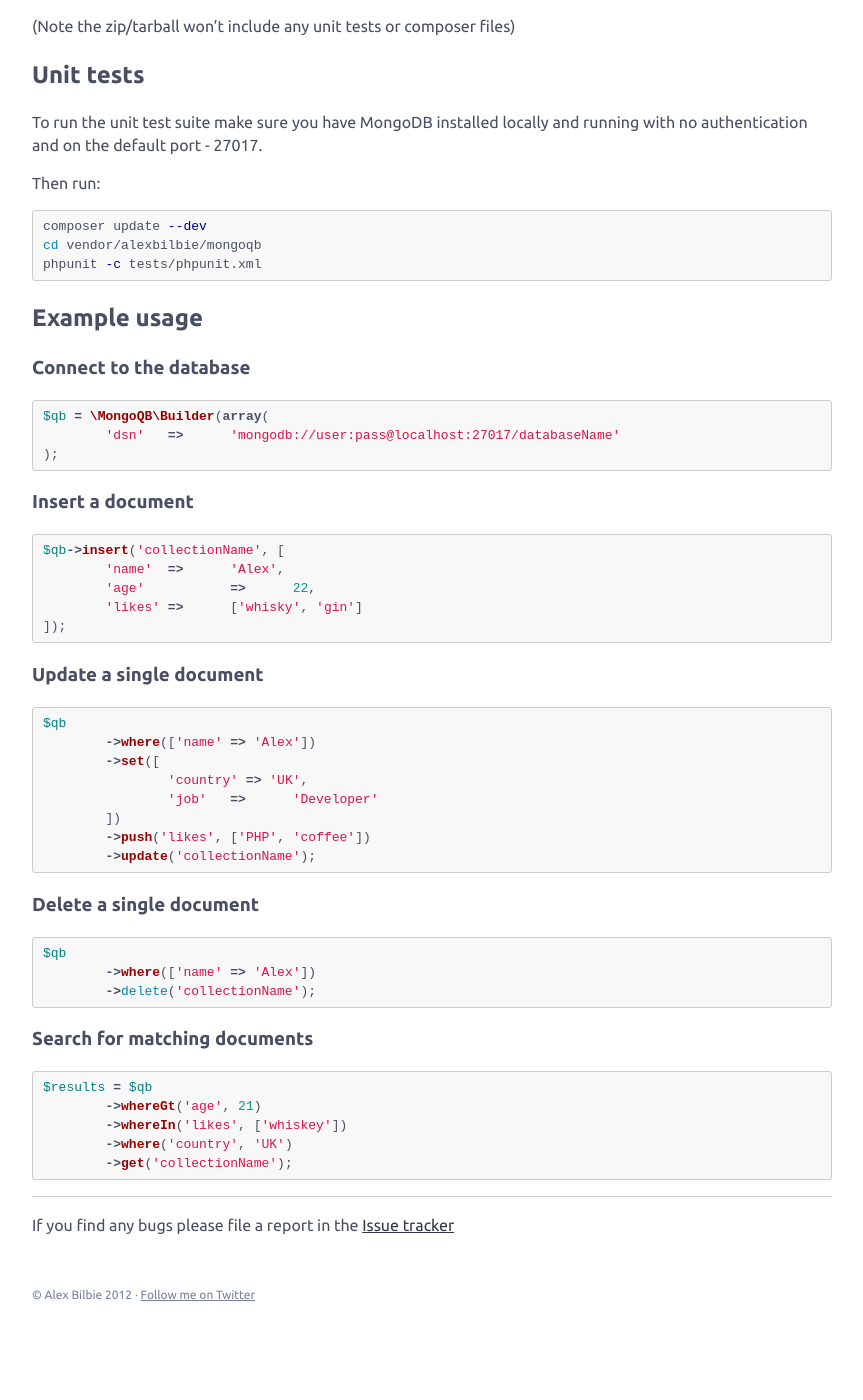
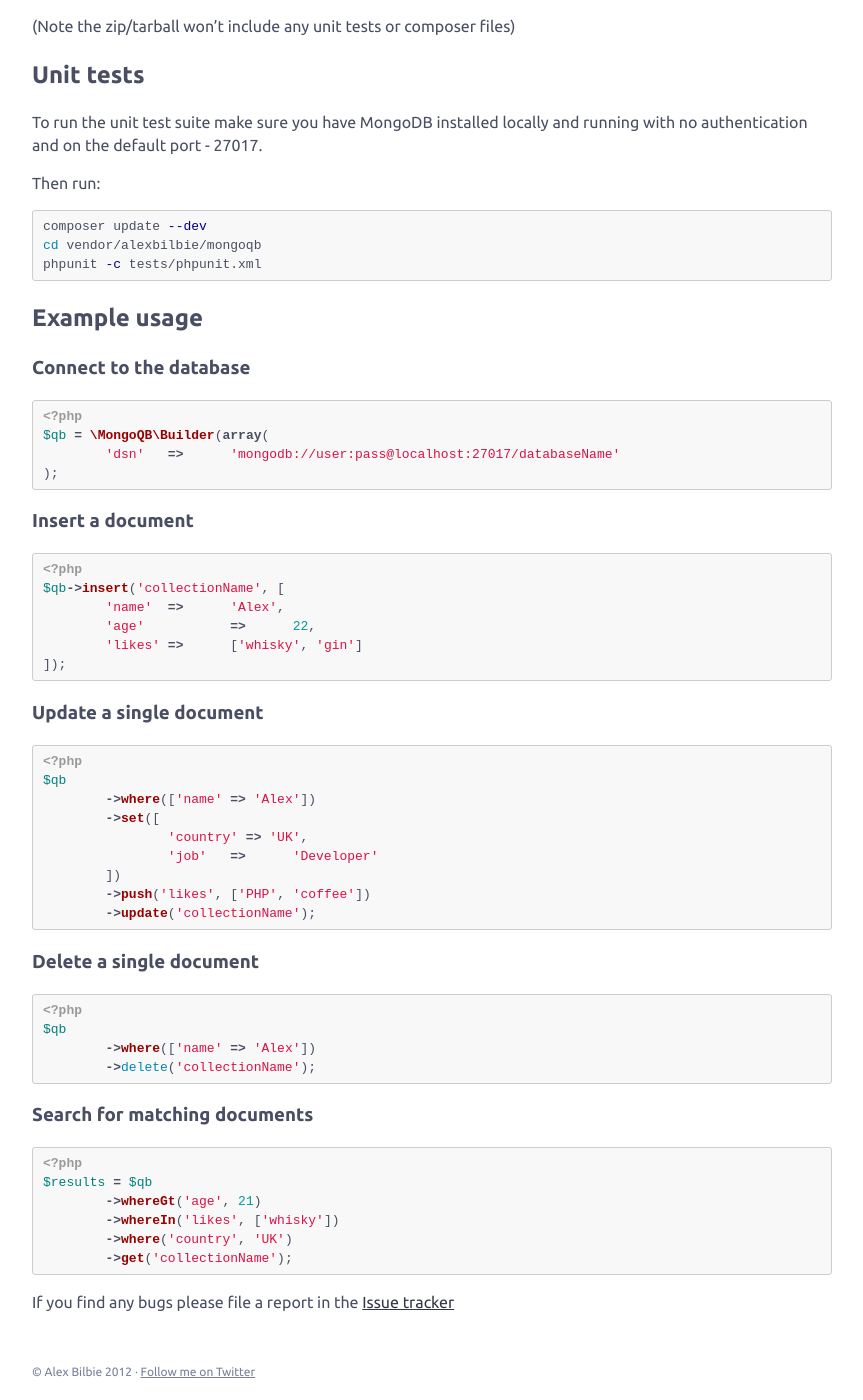
Before and after one commit to alexbilbie/alexbilbie.github.com, a Jekyll site: the page built from _posts/2012-11-15-introducing-mongoqb.md, in a window 1280 px wide and 1400 px high, scrolled down 1024 px. Shown: the whole window, without its empty margins (208-1071 px from the left). Built offline with Jekyll 4.4.1, drawn with Linux system fonts in a browser that asks for light colours; before the commit the page ends 2347 px from its top, so only the background shows below that.

Commit message:
Syntax highlighting for PHP

```diff
--- a/_posts/2012-11-15-introducing-mongoqb.md
+++ b/_posts/2012-11-15-introducing-mongoqb.md
@@ -58,6 +58,7 @@ phpunit -c tests/phpunit.xml
 ### Connect to the database
 
 {% highlight php %}
+<?php
 $qb = \MongoQB\Builder(array(
 	'dsn'	=>	'mongodb://user:pass@localhost:27017/databaseName'
 );
@@ -66,6 +67,7 @@ $qb = \MongoQB\Builder(array(
 ### Insert a document
 
 {% highlight php %}
+<?php
 $qb->insert('collectionName', [
 	'name'	=>	'Alex',
 	'age'		=>	22,
@@ -76,6 +78,7 @@ $qb->insert('collectionName', [
 ### Update a single document
 
 {% highlight php %}
+<?php
 $qb
 	->where(['name' => 'Alex'])
 	->set([
@@ -89,6 +92,7 @@ $qb
 ### Delete a single document
 
 {% highlight php %}
+<?php
 $qb
 	->where(['name' => 'Alex'])
 	->delete('collectionName');
@@ -97,12 +101,12 @@ $qb
 ### Search for matching documents
 
 {% highlight php %}
+<?php
 $results = $qb
 	->whereGt('age', 21)
-	->whereIn('likes', ['whiskey'])
+	->whereIn('likes', ['whisky'])
 	->where('country', 'UK')
 	->get('collectionName');
 {% endhighlight %}
----
 
 If you find any bugs please file a report in the [Issue tracker](https://github.com/alexbilbie/MongoQB/Issues)
```
